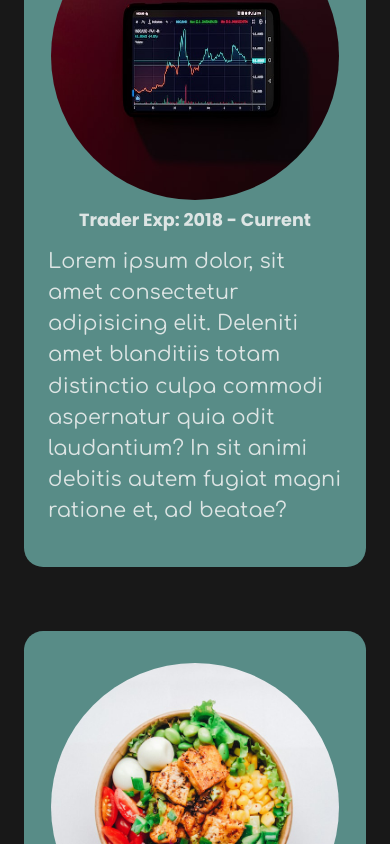
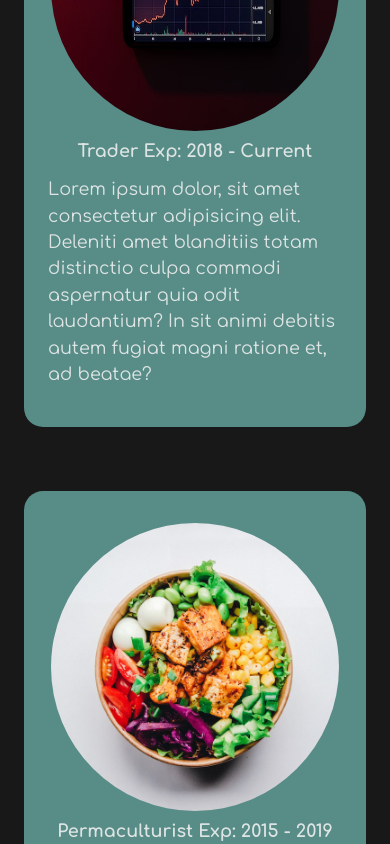
Before and after one commit to harzarul/portfolio1.0, a React (Vite) app: page / in a window 390 px wide. Shown: the part 1640-2484 px from the top of the page. Built offline with nearby package versions, Linux system fonts and the light colour scheme.

Commit message:
edited aboutme

```diff
--- a/src/App.jsx
+++ b/src/App.jsx
@@ -1,7 +1,4 @@
 
-import styles from './styles';
-import {motion} from 'framer-motion';
-import {dropDown, zoomIn} from './utils/motion';
 import {Hero, AboutMe, Projects} from './containers';
 
 const App = () => {
--- a/src/components/AboutCard/AboutCard1.jsx
+++ b/src/components/AboutCard/AboutCard1.jsx
@@ -1,24 +1,29 @@
 
 import styles from "../../styles";
-import { Psy } from "../../constants/images";
+import {staggerContainer} from '../../utils/motion';
+import {motion} from 'framer-motion';
+import { TypingText } from "../CustomText/CustomText";
 
-const AboutCard1 = ({exp, title, imgUrl}) => {
+const AboutCard1 = ({title, years, imgUrl, summary}) => {
+
   return (
     <div className={`flex lg:flex-row flex-col lg:justify-between justify-center lg:items-start items-center ${styles.paddings} card__background w-full my-[2rem] max-w-[1700px]`}>
       <img className="w-[18rem] h-[18rem] rounded-[50%]"
         src={imgUrl}
-        alt="psychologist" />
+        alt="psychologist"/>
 
-      <div className="lg:w-[50%] w-[100%] flex flex-col justify-start lg:items-end items-center lg:my-0 my-2">
+      <motion.div className="lg:w-[50%] w-[100%] flex flex-col justify-start lg:items-end items-center lg:my-0 my-2"
+        variants={staggerContainer}
+        initial='hidden'
+        whileInView='show'
+        viewport={{once: true, amount: 0.25}}>
         <p className={`mb-3 ${styles.text} text-secondary font-bold`}>
-          {title} exp: {exp}
+          <TypingText title={`${title} exp: ${years}`} textStyles='text-center font-bold'/>
         </p>
-        <p className="text-[1.3rem] text-secondary">
-          Lorem ipsum dolor, sit amet consectetur adipisicing elit. Deleniti amet blanditiis totam
-          distinctio culpa commodi aspernatur quia odit laudantium? In sit animi debitis autem fugiat
-          magni ratione et, ad beatae?
+        <p className="lg:text-[1.3rem] text-[1.1rem] text-secondary">
+          {summary}
         </p>
-      </div>
+      </motion.div>
     </div>
   )
 }
--- a/src/components/AboutCard/AboutCard2.jsx
+++ b/src/components/AboutCard/AboutCard2.jsx
@@ -1,24 +1,30 @@
 
 import styles from "../../styles";
-import { Psy } from "../../constants/images";
+import {staggerContainer} from '../../utils/motion';
+import {motion} from 'framer-motion';
+import { TypingText } from "../CustomText/CustomText";
 
-const AboutCard2 = ({exp, title, imgUrl}) => {
+const AboutCard2 = ({title, years, imgUrl, summary}) => {
+
   return (
     <div className={`flex lg:flex-row flex-col-reverse lg:justify-between justify-center lg:items-start items-center ${styles.paddings} card__background w-full my-[2rem] max-w-[1700px]`}>
-      <div className="lg:w-[50%] w-[100%] flex flex-col justify-start lg:items-end items-center lg:my-0 my-2">
+      <motion.div className="lg:w-[50%] w-[100%] flex flex-col justify-start lg:items-end items-center lg:my-0 my-2"
+        variants={staggerContainer}
+        initial='hidden'
+        whileInView='show'
+        viewport={{once: true, amount: 0.25}}>
         <p className={`mb-3 ${styles.text} text-secondary font-bold`}>
-          {title} exp: {exp}
+          <TypingText title={`${title} exp: ${years}`} textStyles='text-center font-bold'/>
         </p>
-        <p className="text-[1.3rem] text-secondary">
-          Lorem ipsum dolor, sit amet consectetur adipisicing elit. Deleniti amet blanditiis totam
-          distinctio culpa commodi aspernatur quia odit laudantium? In sit animi debitis autem fugiat
-          magni ratione et, ad beatae?
+        <p className="lg:text-[1.3rem] text-[1.1rem] text-secondary">
+          {summary}
         </p>
-      </div>
+      </motion.div>
 
       <img className="w-[18rem] h-[18rem] rounded-[50%]"
         src={imgUrl}
-        alt="psychologist" />
+        alt="psychologist"
+        />
     </div>
   )
 }
--- a/src/constants/index.js
+++ b/src/constants/index.js
@@ -1,3 +1,5 @@
+import {Psy, Perma, Trader} from './images';
+
 export const navLinks = [
     {
         id: 'home',
@@ -11,4 +13,28 @@ export const navLinks = [
         id: 'projects',
         title: 'Projects'
     },
+];
+
+export const aboutData = [
+    {
+        id: 'psychologist',
+        title: 'Psychologist',
+        years: '2012 - Current',
+        imgUrl: Psy,
+        summary: 'Lorem ipsum dolor, sit amet consectetur adipisicing elit. Deleniti amet blanditiis totam distinctio culpa commodi aspernatur quia odit laudantium? In sit animi debitis autem fugiat magni ratione et, ad beatae?',
+    },
+    {
+        id: 'trader',
+        title: 'Trader',
+        years: '2018 - Current',
+        imgUrl: Trader,
+        summary: 'Lorem ipsum dolor, sit amet consectetur adipisicing elit. Deleniti amet blanditiis totam distinctio culpa commodi aspernatur quia odit laudantium? In sit animi debitis autem fugiat magni ratione et, ad beatae?',
+    },
+    {
+        id: 'permaculturist',
+        title: 'Permaculturist',
+        years: '2015 - 2019',
+        imgUrl: Perma,
+        summary: 'Lorem ipsum dolor, sit amet consectetur adipisicing elit. Deleniti amet blanditiis totam distinctio culpa commodi aspernatur quia odit laudantium? In sit animi debitis autem fugiat magni ratione et, ad beatae?',
+    },
 ]
--- a/src/containers/AboutMe/AboutMe.jsx
+++ b/src/containers/AboutMe/AboutMe.jsx
@@ -2,7 +2,7 @@ import styles from "../../styles";
 import {motion} from 'framer-motion';
 import { AboutCard1, AboutCard2 } from "../../components";
 import { dropDown } from "../../utils/motion";
-import { Psy, Perma, Trader } from "../../constants/images";
+import { aboutData } from "../../constants";
 
 const AboutMe = () => {
   return (
@@ -15,9 +15,10 @@ const AboutMe = () => {
         viewport={{once: true, amount: 0.25}}>
         About Me
       </motion.h1>
-      <AboutCard1 exp='2012 - Current' title='Psychologist' imgUrl={Psy}/>
-      <AboutCard2 exp='2018 - Current' title='Trader' imgUrl={Trader}/>
-      <AboutCard1 exp='2015 - 2019' title='Permaculturist' imgUrl={Perma}/>
+
+      {aboutData.map((data,index) => (
+        (index % 2 == 0 ? <AboutCard1 {...data} key={index} /> : <AboutCard2 {...data} key={index}/>)
+      ))}
     </section>
   )
 }
--- a/src/utils/motion.js
+++ b/src/utils/motion.js
@@ -1,3 +1,13 @@
+export const staggerContainer = (staggerChildren, delayChildren) => ({
+  hidden: {},
+  show: {
+    transition: {
+      staggerChildren,
+      delayChildren,
+    },
+  },
+});
+
 export const dropDown = {
     hidden: {
         opacity: 0,
@@ -15,7 +25,7 @@ export const dropDown = {
         transition: {
             type: 'spring',
             stiffness: 80,
-            delay: 1,
+            delay: .5,
         },
     },
 };
@@ -95,13 +105,3 @@ export const textVariant2 = {
     },
   },
 };
-
-export const staggerContainer = (staggerChildren, delayChildren) => ({
-  hidden: {},
-  show: {
-    transition: {
-      staggerChildren,
-      delayChildren,
-    },
-  },
-});
```
